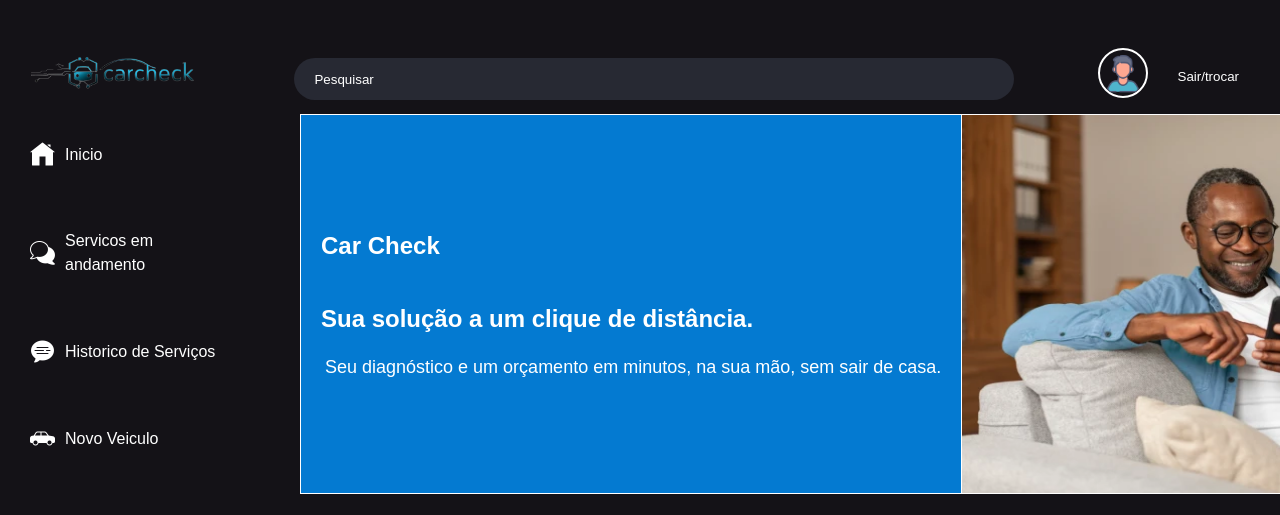
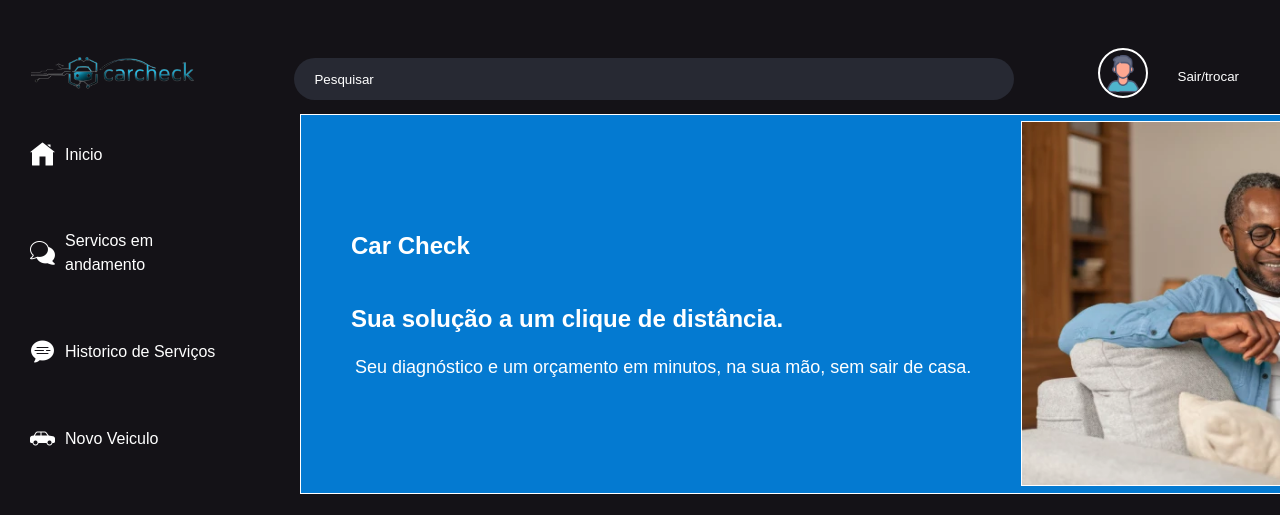
Before and after one commit to Cruz-011/NEXT, a React (Vite) app: page / in a window 1280 px wide. Shown: the top 515 px of the page. Built offline with nearby package versions, Linux system fonts and the light colour scheme.

Commit message:
home css

```diff
--- a/src/assets/Home.css
+++ b/src/assets/Home.css
@@ -3,9 +3,9 @@
     align-items: center;
     border: 1px solid white;
     background-color: rgba(0, 148, 255, 80%);
-    padding: 20px;
+    padding: 50px;
     width: 100%;
-    max-width: 1540px;
+    max-width: 1500px;
     height: auto;
     max-height: 380px;
     margin-top: -40px;
@@ -37,7 +37,9 @@ button {
 }
 
 .utilizacao-image img {
+    margin-left: 50px;
     width: 100%;
+    max-width: 850px;
     height: auto;
 }
 
```
